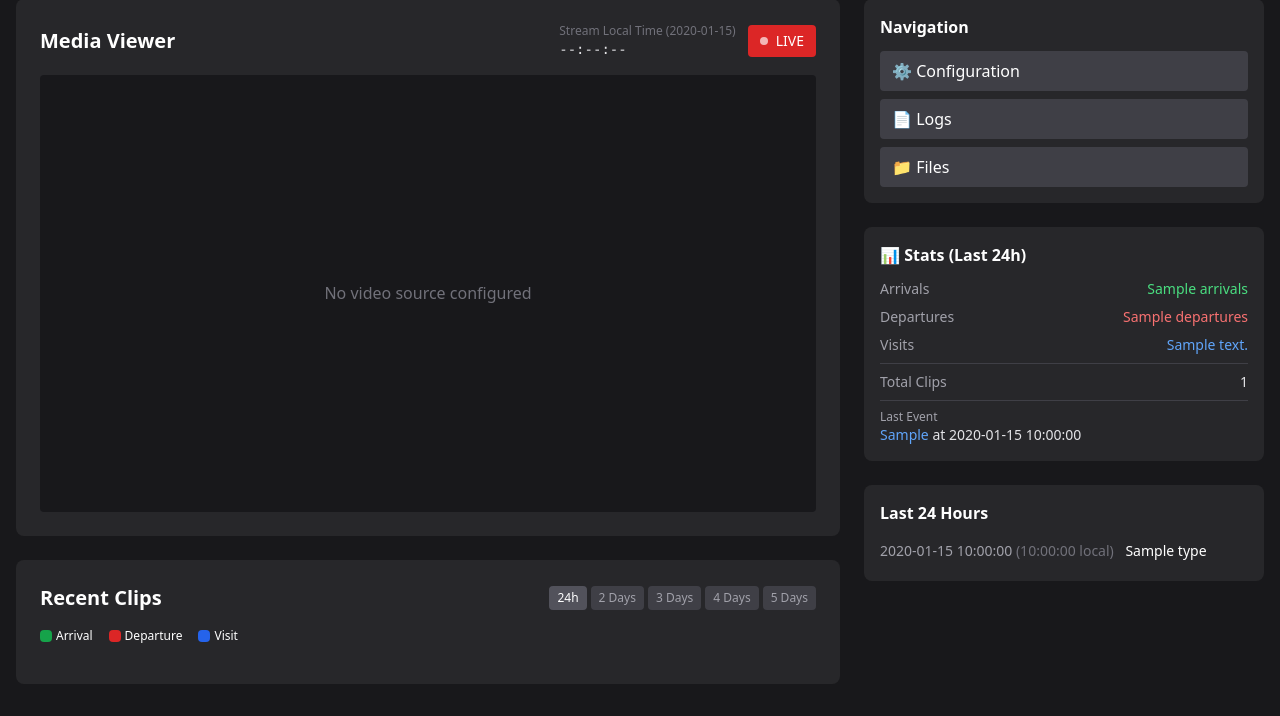
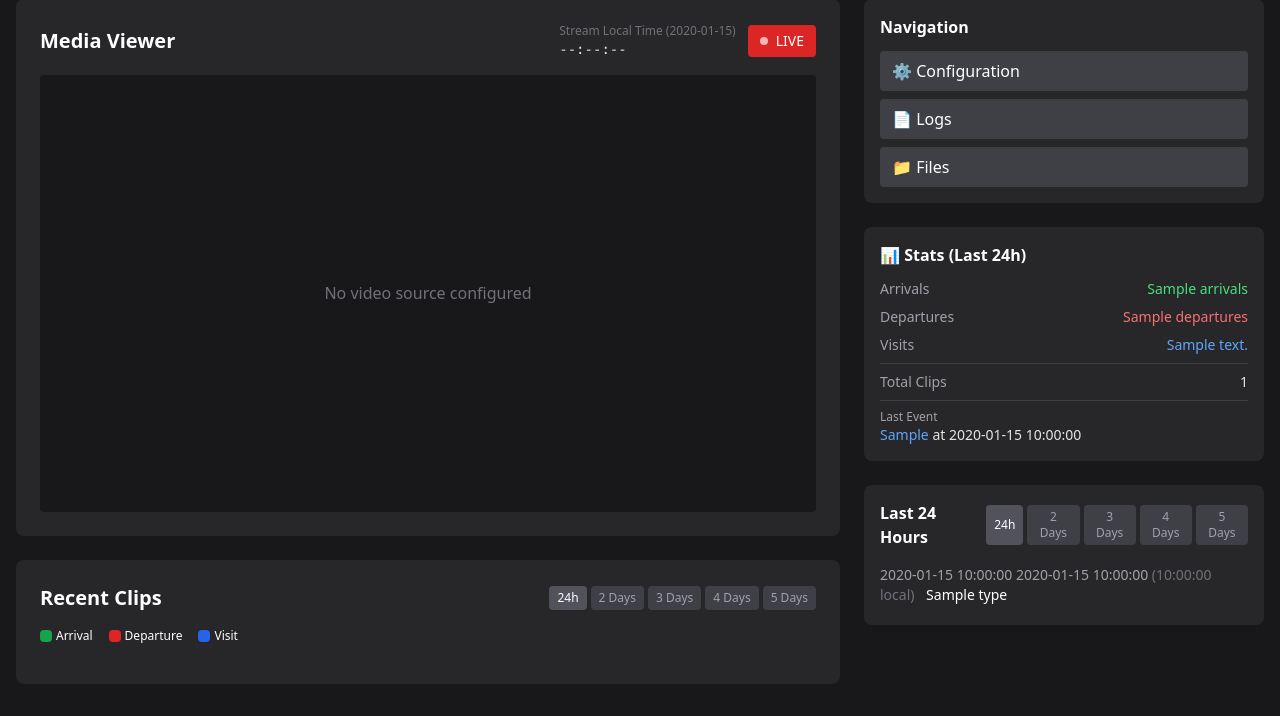
Before and after one commit to sageframe-no-kaji/kanyo-contemplating-falcons-dev, a FastAPI app: template admin/web/app/templates/stream/detail.html in a window 1280 px wide. Shown: the part 177-893 px from the top of the page. Run offline with FastAPI, Linux system fonts and the light colour scheme; the template is opened without the code that fills it: most values are stand-ins (such as "Sample title", 1, 10 or a date in 2020); some libraries are stand-ins or nearby versions.

Commit message:
Add time range selector to events section and display dates

```diff
--- a/admin/web/app/templates/stream/detail.html
+++ b/admin/web/app/templates/stream/detail.html
@@ -256,14 +256,36 @@
 
             <!-- Recent Events -->
             <div class="bg-zinc-800 rounded-lg p-4">
-                <h3 class="font-semibold mb-3">Last 24 Hours</h3>
+                <div class="flex items-center justify-between mb-3">
+                    <h3 class="font-semibold" id="events-title">Last 24 Hours</h3>
+                    <div class="flex gap-1">
+                        {% set time_ranges = [
+                            (24, "24h"),
+                            (48, "2 Days"),
+                            (72, "3 Days"),
+                            (96, "4 Days"),
+                            (120, "5 Days")
+                        ] %}
+                        {% for hours, label in time_ranges %}
+                            <button
+                                hx-get="/api/streams/{{ stream.id }}/events?hours={{ hours }}"
+                                hx-target="#events-list"
+                                hx-swap="innerHTML"
+                                class="px-2 py-1 text-xs rounded transition {% if loop.first %}bg-zinc-600 text-white{% else %}bg-zinc-700 hover:bg-zinc-600 text-zinc-400{% endif %}"
+                                onclick="document.querySelectorAll('#events-list').forEach(el => el.parentElement.querySelectorAll('button').forEach(btn => btn.classList.remove('bg-zinc-600', 'text-white'))); this.classList.add('bg-zinc-600', 'text-white'); document.getElementById('events-title').textContent = 'Last {{ label }}'">
+                                {{ label }}
+                            </button>
+                        {% endfor %}
+                    </div>
+                </div>
+                <div id="events-list">
                 {% if events %}
                 <div class="space-y-2 max-h-96 overflow-y-auto">
                     {% for event in events %}
                     <div class="text-sm hover:bg-zinc-700 rounded px-2 py-1 -mx-2 cursor-pointer transition"
                          onclick="playClip('/clips/{{ stream.id }}/{{ event.date }}/{{ event.filename }}', '{{ event.type }} at {{ event.time }}')">
                         <span class="text-zinc-400">
-                            {{ event.time }}
+                            {{ event.date }} {{ event.time }}
                             <span class="event-local-time text-zinc-500" data-datetime="{{ event.datetime.isoformat() }}"></span>
                         </span>
                         <span class="text-white ml-2">{{ event.type }}</span>
@@ -273,6 +295,7 @@
                 {% else %}
                 <p class="text-zinc-500 text-sm">No events in the last 24 hours</p>
                 {% endif %}
+                </div>
             </div>
         </div>
     </div>
```
Also changed, not shown: admin/web/app/routers/api.py (+34 -0 lines).
